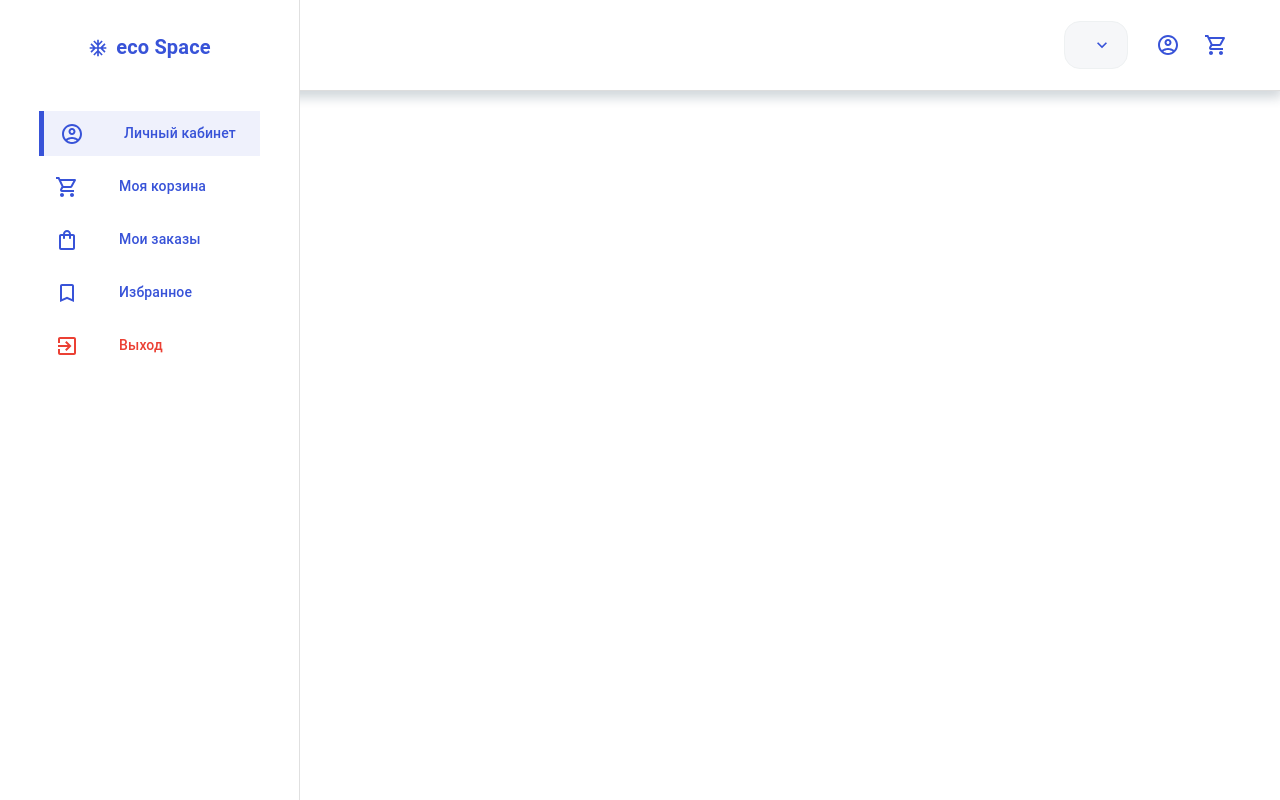
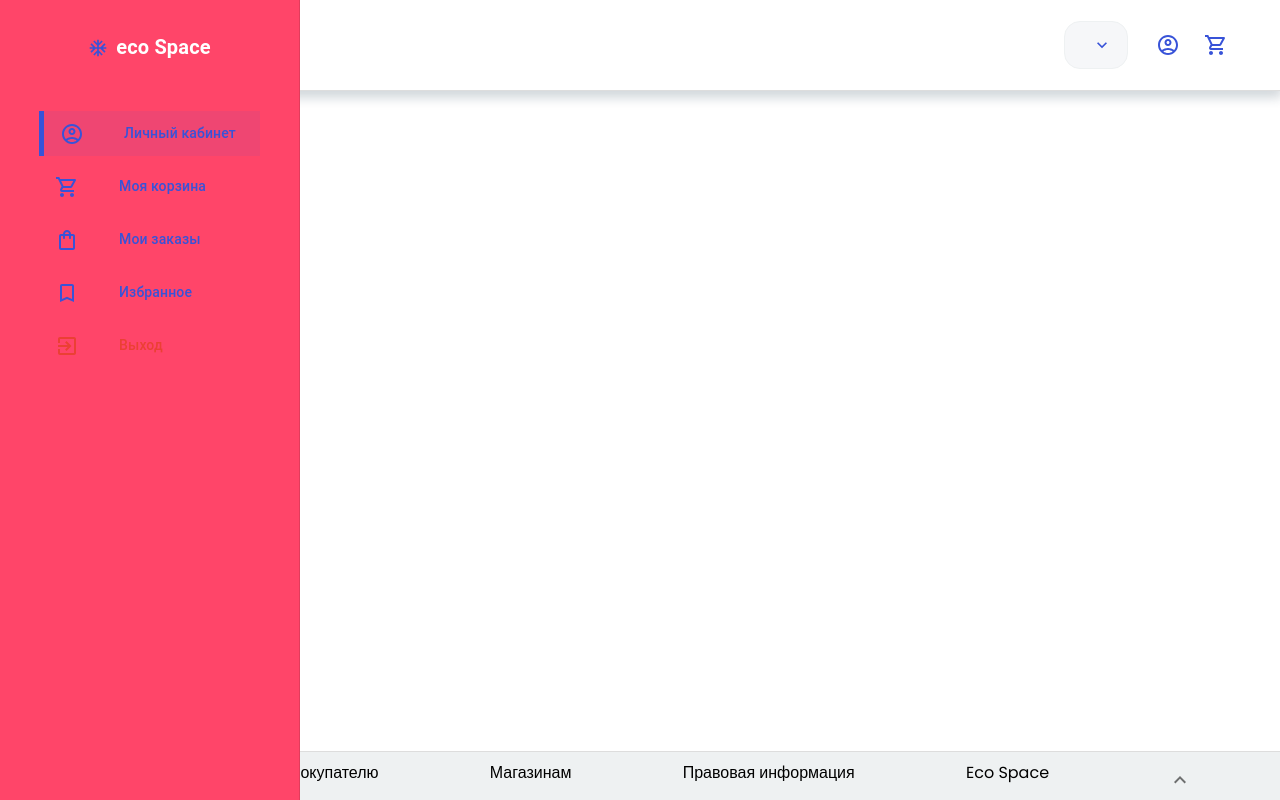
Before and after one commit to AndreyKharchenko/jet-the-dragon, a React (Create React App) app: page /my/1 in a window 1280 px wide. Built offline with nearby package versions, Linux system fonts and the light colour scheme; what oidc-client would draw is missing.

Commit message:
#37 Change style Profile page

```diff
--- a/src/components/Profile/Supplier/JetSupplierProfile.tsx
+++ b/src/components/Profile/Supplier/JetSupplierProfile.tsx
@@ -59,10 +59,15 @@ const JetSupplierProfile: React.FC<ISupplierProfileProps> = ({ page }) => {
                 <ListItemButton
                   selected={selectedItem.id === item.id}
                   key={item.label}
-                  sx={{
+                  /*sx={{
                     color: (index == listItems.length - 1) ? '#eb4034' : '#3853D8',
                     mb: 1,
                     borderLeft: (selectedItem.id === item.id) ? '5px solid #3853D8' : 'none',
+                  }}*/
+                  sx={{
+                    color: (index == listItems.length - 1) ? '#eb4034' : '#FFF',
+                    mb: 1,
+                    borderLeft: (selectedItem.id === item.id) ? '5px solid #FFF' : 'none',
                   }}
                   onClick={() => handleListItemClick(item)}
                 >
--- a/src/components/Sidebar/JetSidebar.tsx
+++ b/src/components/Sidebar/JetSidebar.tsx
@@ -16,7 +16,7 @@ const JetSidebar: React.FC<ISidebar> = (props) => {
             sx={{
                 width: 300,
                 flexShrink: 0,
-                [`& .MuiDrawer-paper`]: { width: 300,boxSizing: 'border-box'},
+                [`& .MuiDrawer-paper`]: { width: 300,boxSizing: 'border-box', backgroundColor: '#ff4569'},
             }}
         >
             <Box
--- a/src/components/common/JetLogo.tsx
+++ b/src/components/common/JetLogo.tsx
@@ -9,7 +9,8 @@ const JetLogo: React.FC<{}> = () => {
             <AcUnitIcon fontSize="small" color={"primary"} />
             <Typography sx={{
                 ml:1,
-                color: theme => theme.palette.primary.main,
+                //color: theme => theme.palette.primary.main,
+                color: '#FFF',
                 fontSize: '20px',
                 fontWeight: 'bold'
             }} component='h3'>
--- a/src/pages/ProfilePage.tsx
+++ b/src/pages/ProfilePage.tsx
@@ -6,6 +6,7 @@ import JetCustomerProfile from '../components/Profile/Customer/JetCustomerProfil
 import JetSupplierProfile from '../components/Profile/Supplier/JetSupplierProfile'
 import { useAppSelector } from '../hooks/useRedux'
 import * as userSelectors from '../store/selectors/userSelectors';
+import JetFooter from '../components/Footer/JetFooter'
 
 const PROFILE_TYPES = {
   SUPPLIER: 'SUPPLIER'
@@ -21,19 +22,30 @@ const ProfilePage: React.FC<{}> = () => {
   const orderId = searchParams.get('order');
 
   useEffect(() => {
-  },[params,searchParams])
+  }, [params, searchParams])
 
   return (
     <>
-      <Box
-
+      <Box sx={{
+            display: 'flex',
+            flexDirection: 'column',
+            height: '100vh',
+          }}
       >
-        <Box sx={{background: '#FFF'}}>
+        <Box sx={{ background: '#FFF' }}>
           <JetHeader headerType='profile' />
         </Box>
 
+        <Box sx={{
+            display: 'flex',
+            flexDirection: 'column',
+            flexGrow: 1,
+            height: 100,
+            overflowY: 'scroll'
+          }}
+        >
 
-          <Container maxWidth="xl" sx={{height:'100%'}}>
+          <Container maxWidth="xl" sx={{ height: '100%'}}>
             {!!getRole &&
               (getRole.toUpperCase() == PROFILE_TYPES['SUPPLIER'])
               ?
@@ -47,6 +59,11 @@ const ProfilePage: React.FC<{}> = () => {
           </Container>
         </Box>
 
+        <Box>
+          <JetFooter />
+        </Box>
+      </Box>
+
     </>
 
   )
```
Lines whose indentation alone changed are shown as unchanged.
